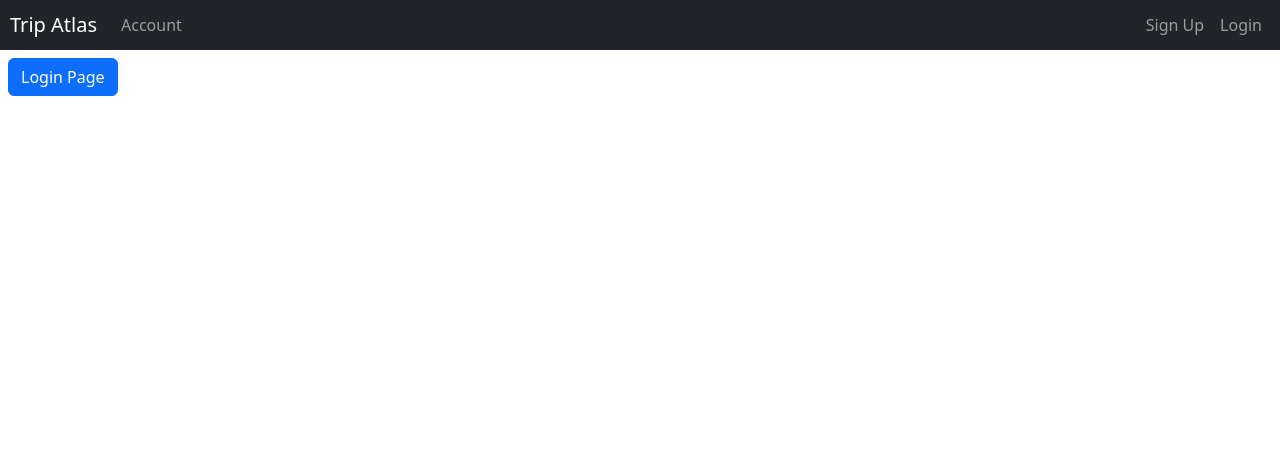
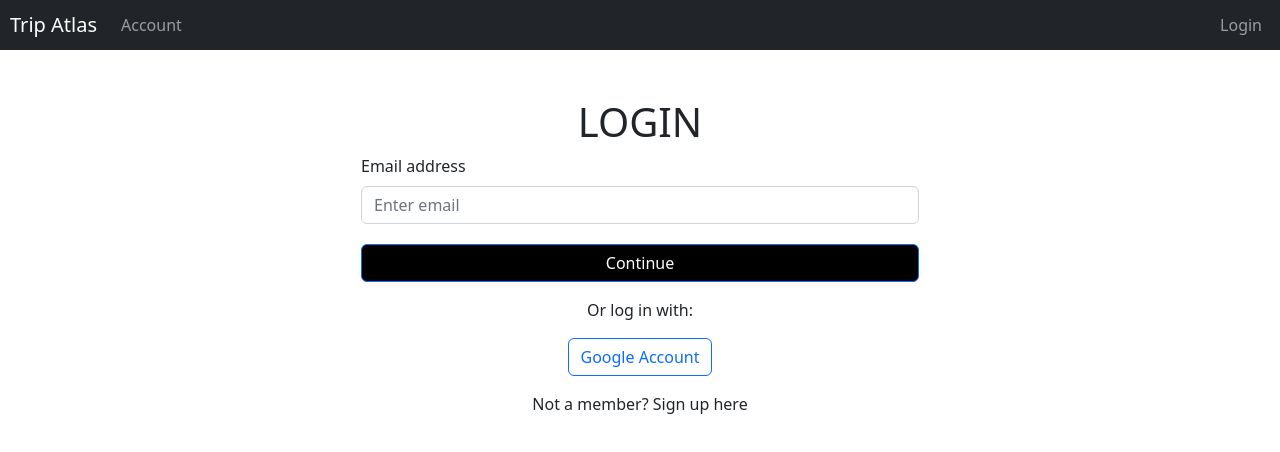
Before and after one commit to GabrielByram/TripAtlas, a React (Create React App) app in the folder Trip Atlas/Code/client/: page /login in a window 1280 px wide. Shown: the top 452 px of the page. Built offline with nearby package versions, Linux system fonts and the light colour scheme.

Commit message:
Added login and sign up front-end merged together

```diff
--- a/Trip Atlas/Code/client/src/App.tsx
+++ b/Trip Atlas/Code/client/src/App.tsx
@@ -4,25 +4,32 @@ import { BrowserRouter as Router, Route, Routes, Link } from 'react-router-dom';
 import { Navbar, Nav } from 'react-bootstrap';
 import MainPage from './Pages/MainPage';
 import LoginPage from './Pages/LoginPage';
-import RegistrationPage from './Pages/RegistrationPage';
 import AccountPage from './Pages/AccountPage';
 
 function App() {
+  const handleNavLinkClick = (e: any) => {
+    const { pathname } = e.currentTarget;
+
+    if (window.location.pathname === pathname) {
+      e.preventDefault();
+      window.location.reload();
+    }
+  };
+
   return (
     <div className="App">
       <Router>
         <Navbar bg="dark" variant="dark" expand="lg" className="Navbar">
-          <Navbar.Brand as={Link} to="/">Trip Atlas</Navbar.Brand>
+          <Navbar.Brand as={Link} to="/" onClick={handleNavLinkClick}>Trip Atlas</Navbar.Brand>
           <Navbar.Toggle aria-controls="navbar-nav" />
           <Navbar.Collapse id="navbar-nav">
             <Nav>
-              <Nav.Link as={Link} to="/account">Account</Nav.Link>
+              <Nav.Link as={Link} to="/account" onClick={handleNavLinkClick}>Account</Nav.Link>
             </Nav>
           </Navbar.Collapse>
           <Navbar.Collapse id="navbar-nav" className="justify-content-end">
             <Nav>
-              <Nav.Link as={Link} to="/registration">Sign Up</Nav.Link>
-              <Nav.Link as={Link} to="/login">Login</Nav.Link>
+              <Nav.Link as={Link} to="/login" onClick={handleNavLinkClick}>Login</Nav.Link>
             </Nav>
           </Navbar.Collapse>
         </Navbar>
@@ -31,7 +38,6 @@ function App() {
           <Routes>
             <Route path="/" Component={MainPage} />
             <Route path="/login" Component={LoginPage} />
-            <Route path="/registration" Component={RegistrationPage} />
             <Route path="/account" Component={AccountPage} />
           </Routes>
         </div>
--- /dev/null
+++ b/Trip Atlas/Code/client/src/Pages/LoginPage.css
@@ -0,0 +1,9 @@
+.login-button {
+    margin-top: 20px;
+    width: 100%;
+    background-color: black;
+}
+
+.input-section {
+    margin-bottom: 15px;
+}
--- a/Trip Atlas/Code/client/src/Pages/LoginPage.tsx
+++ b/Trip Atlas/Code/client/src/Pages/LoginPage.tsx
@@ -1,11 +1,87 @@
-import Button from 'react-bootstrap/Button';
+import "./LoginPage.css"
+import { useState } from 'react';
+import { Container, Form, Button, ButtonGroup, Row, Col } from 'react-bootstrap';
 
-function LoginPage() {
+const LoginPage = () => {
+  const [email, setEmail] = useState('');
+  const [password, setPassword] = useState('');
+  const [showPassword, setShowPassword] = useState(false);
+  const [isNewUser, setIsNewUser] = useState(false);
+
+  const handleContinue = () => {
+    // Perform email validation and check if it exists in the database
+    // Set isNewUser based on whether the email is found in the database
+    setIsNewUser(true); // For demonstration purposes, set isNewUser to true
+  };
+
+  const handleLogin = () => {
+    // Perform login with the email and password
+    // Redirect or perform necessary actions after successful login
+  };
+
+  const handleCreateAccount = () => {
+    // Perform account creation with the email and password
+    // Redirect or perform necessary actions after successful account creation
+  };
+
   return (
-    <Button>
-      Login Page
-    </Button>
+    <Container className="d-flex flex-column align-items-center mt-5">
+      <h1 className="text-center">LOGIN</h1>
+      <Form className="w-50">
+        <Form.Group controlId="formEmail">
+          <Form.Label>Email address</Form.Label>
+          <Form.Control
+            type="email"
+            placeholder="Enter email"
+            value={email}
+            onChange={(e) => setEmail(e.target.value)}
+          />
+        </Form.Group>
+        {!isNewUser ? (
+          <div>
+            <Button className="login-button" variant="primary" onClick={handleContinue}>
+              Continue
+            </Button>
+            <div className="text-center mt-3">
+              <p>Or log in with:</p>
+              <Button variant="outline-primary">Google Account</Button>
+            </div>
+            <div className="text-center mt-3">
+              <p>Not a member? Sign up here</p>
+            </div>
+          </div>
+        ) : (
+          <div>
+            <div style={{marginTop: "15px"}}>
+              <Form.Group controlId="formPassword">
+                <Form.Label>Password</Form.Label>
+                <Form.Control
+                  type={showPassword ? 'text' : 'password'}
+                  placeholder="Password"
+                  value={password}
+                  onChange={(e) => setPassword(e.target.value)}
+                />
+
+              </Form.Group>
+              <Form.Group controlId="formRememberMe">
+                <div className="d-flex justify-content-between">
+                    <Form.Check type="checkbox" label="Remember me" />
+                    <Button variant="link" style={{float: "right", padding: "0", marginTop: "-5px"}}>
+                      Forgot Password?
+                    </Button>
+                </div>
+              </Form.Group>
+            </div>
+            <div>
+              <Button variant="primary" onClick={handleLogin} className="login-button">
+                Login
+              </Button>
+            </div>
+          </div>
+        )}
+      </Form>
+    </Container>
   );
-}
+};
 
-export default LoginPage;
+export default LoginPage
--- a/Trip Atlas/Code/client/src/Pages/RegistrationPage.tsx
+++ /dev/null
@@ -1,11 +0,0 @@
-import Button from 'react-bootstrap/Button';
-
-function RegistrationPage() {
-  return (
-    <Button>
-      Registration Page
-    </Button>
-  );
-}
-
-export default RegistrationPage;
```
Also changed, not shown: 1 other file (tests, documents, lock files or other folders).
